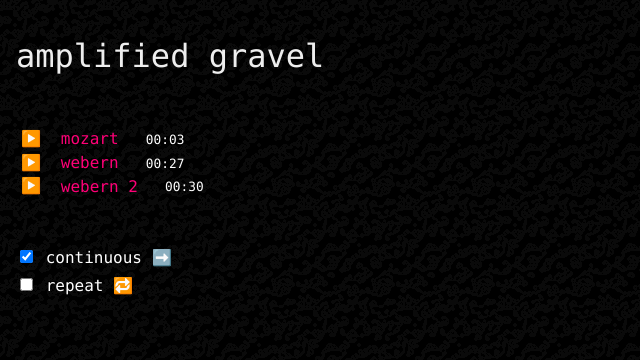
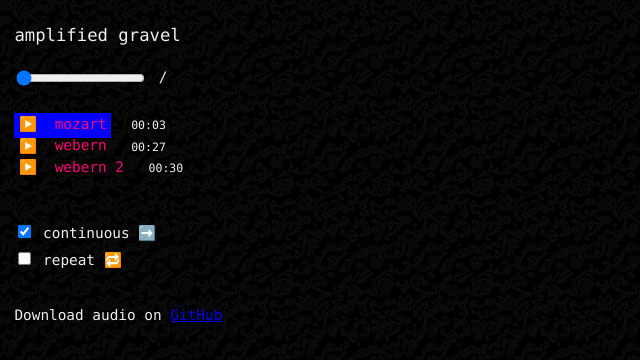
Before and after one commit to ggorlen/amplified-gravel, a plain HTML site: page index.html in a window 1280 px wide. Shown: the whole page, without its empty margins (0-640 px from the left). Drawn offline with nearby package versions, Linux system fonts and the light colour scheme.

Commit message:
unhide player

```diff
--- a/index.html
+++ b/index.html
@@ -15,6 +15,12 @@
     <header>
       <h1>amplified gravel</h1>
     </header>
+    <section class="player">
+      <input class="progress" type="range" value="0" min="0" max="100">
+      <div>
+        <span class="time current-time"></span>/<span class="time duration"></span>
+      </div>
+    </section>
     <section class="tracks">
       <ul>
         <li>
@@ -31,14 +37,20 @@
         </li>
       </ul>
     </section>
-    <section class="player">
-      <input class="progress" type="range" value="0" min="0" max="100">
-      <span class="time current-time"></span>/<span class="time duration"></span>
-    </section>
     <section class="controls">
       <ul>
-        <li><label><input name="play-all" type="checkbox" checked> continuous <span class="emoji">➡️</span></label></li>
-        <li><label><input name="repeat" type="checkbox"> repeat <span class="emoji">🔁</span></label></li>
+        <li>
+          <label>
+            <input name="play-all" type="checkbox" checked>
+            continuous <span class="emoji">➡️</span>
+          </label>
+        </li>
+        <li>
+          <label>
+            <input name="repeat" type="checkbox">
+            repeat <span class="emoji">🔁</span>
+          </label>
+        </li>
         <!--<li><label><input type="checkbox">shuffle 🔀</label></li>
         <li>
           <button>🔀 shuffle</button>
@@ -48,9 +60,7 @@
     <section>
       <ul>
         <li>
-        <!--
           Download audio on <a href="https://www.github.com/ggorlen/amplified-gravel">GitHub</a>
-        -->
         <!--
           <button><span class="emoji">💾</span> download all</button>
         -->
--- a/script.js
+++ b/script.js
@@ -1,7 +1,8 @@
 const currentTimeEl = document.querySelector(".current-time");
 const durationEl = document.querySelector(".duration");
 const progressEl = document.querySelector(".progress");
-progressEl.style.display = "block";
+const playerEl = document.querySelector(".player");
+playerEl.style.display = "flex";
 let mouseDownOnProgressEl = false;
 progressEl.addEventListener("change", event => {
   const pct = event.target.value / 100;
@@ -29,6 +30,7 @@ const controlsEl = document.querySelector(".controls");
 controlsEl.style.display = "block";
 const tracks = [...document.querySelectorAll("a[href$=ogg]")];
 let currentTrack = 0;
+tracks[currentTrack].classList.add("paused");
 audio.src = tracks[currentTrack].href;
 
 const play = () => {
--- a/style.css
+++ b/style.css
@@ -7,12 +7,14 @@ body {
   padding: 1em;
   background: #000 url(wallpaper.png);
   font-family: Menlo,Monaco,Lucida Console,Liberation Mono,DejaVu Sans Mono,Bitstream Vera Sans Mono,Courier New,monospace,serif;
-  color: #fff;
+  font-size: 0.9em;
+  color: #eee;
 }
 section {
   padding-top: 0.7em;
 }
 h1 {
+  font-size: 1.2em;
   cursor: default;
   color: #eee;
   font-weight: 300;
@@ -56,12 +58,23 @@ ul {
   font-family: apple color emoji, segoe ui emoji, noto color emoji, android emoji, emojisymbols, emojione mozilla, twemoji mozilla, segoe ui symbol;
   content: "⏸️ ";
 }
+.tracks li a.paused {
+  background: #00f;
+}
 .tracks li a.playing {
   background: #0f0;
 }
 .tracks li span.time {
   margin-left: 1em;
   font-size: 0.8em;
+}
+.player {
+  display: flex;
+  flex-flow: row wrap;
+  align-items: center;
+}
+.player > *:not(:last-child) {
+  margin-right: 1em;
 }
 .player, .controls {
   display: none;
@@ -72,7 +85,7 @@ ul {
 button {
   padding: 0.7em;
   background: #111;
-  color: #fff;
+  color: #eee;
   border: 0;
   border-radius: 5px;
   cursor: pointer;
```
Also changed, not shown: 1 other file.
